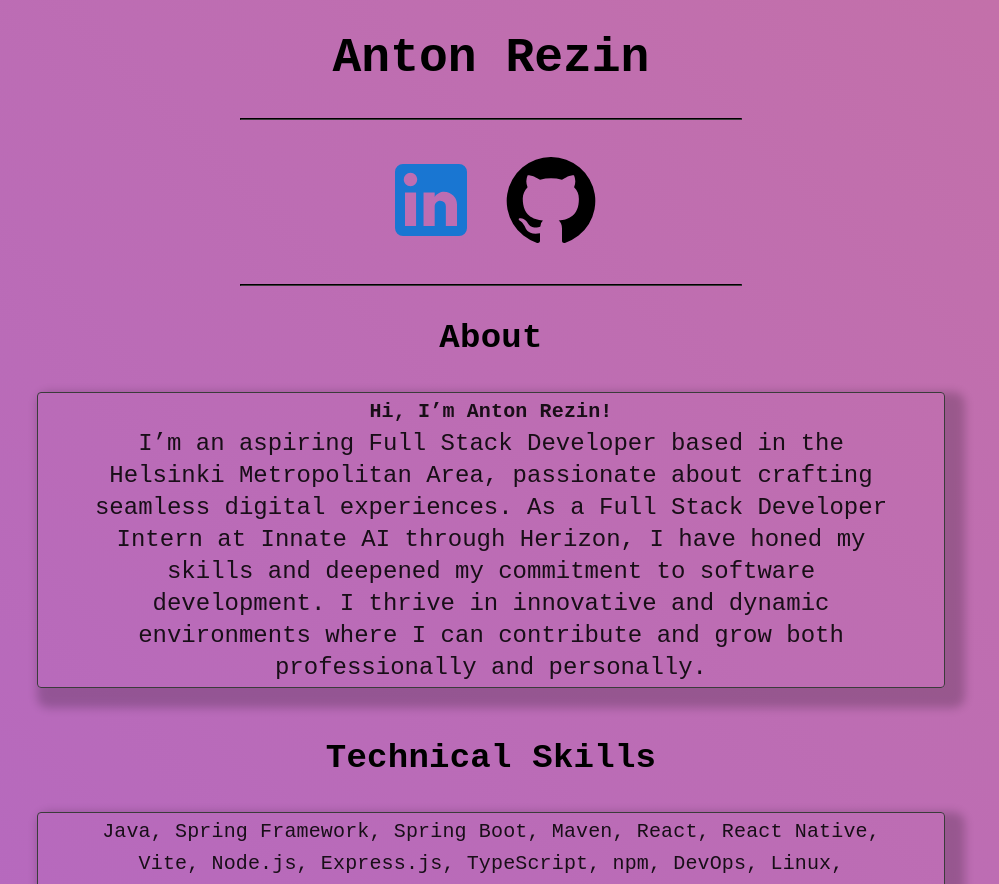
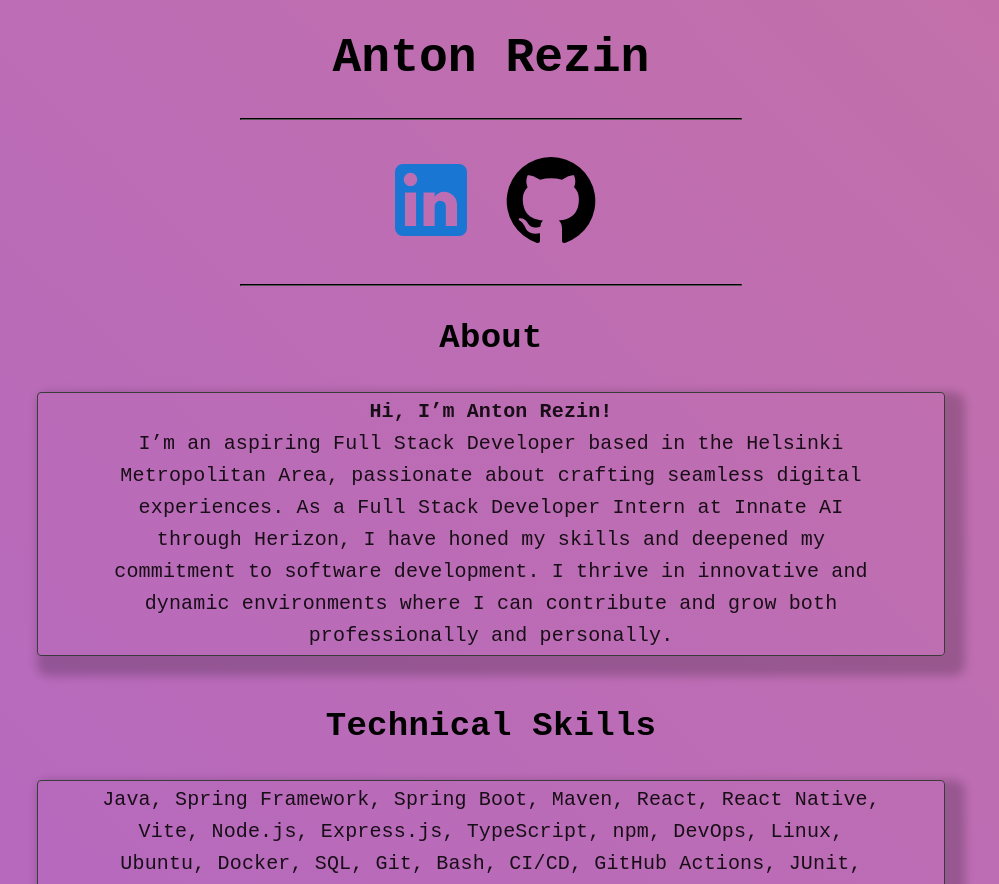
Before and after one commit to antonrezin/PortfolioContactWebsite, a React (Vite) app: page / in a window 1280 px wide. Shown: the part 480-1364 px from the top of the page, without its empty margins (149-1148 px from the left). Built offline with nearby package versions, Linux system fonts and the light colour scheme.

Commit message:
Update Home.jsx

```diff
--- a/src/components/Home.jsx
+++ b/src/components/Home.jsx
@@ -44,7 +44,7 @@ function Home() {
         Anton Rezin
       </Typography>
 
-      <hr style={{ borderColor: "#3b3b3b", width: "500px" }} />
+      <hr style={{ borderColor: "#000000", width: "500px" }} />
 
       <Stack direction="row" spacing={3}>
         <Link
@@ -63,7 +63,7 @@ function Home() {
         </Link>
       </Stack>
 
-      <hr style={{ borderColor: "#3b3b3b", width: "500px" }} />
+      <hr style={{ borderColor: "#000000", width: "500px" }} />
 
 
       <Typography
@@ -89,7 +89,7 @@ function Home() {
 
         <Typography
           fontFamily={"monospace"}
-          variant="h5"
+          variant="h6"
           textAlign={"center"}
           maxWidth={"800px"}
         >
```
